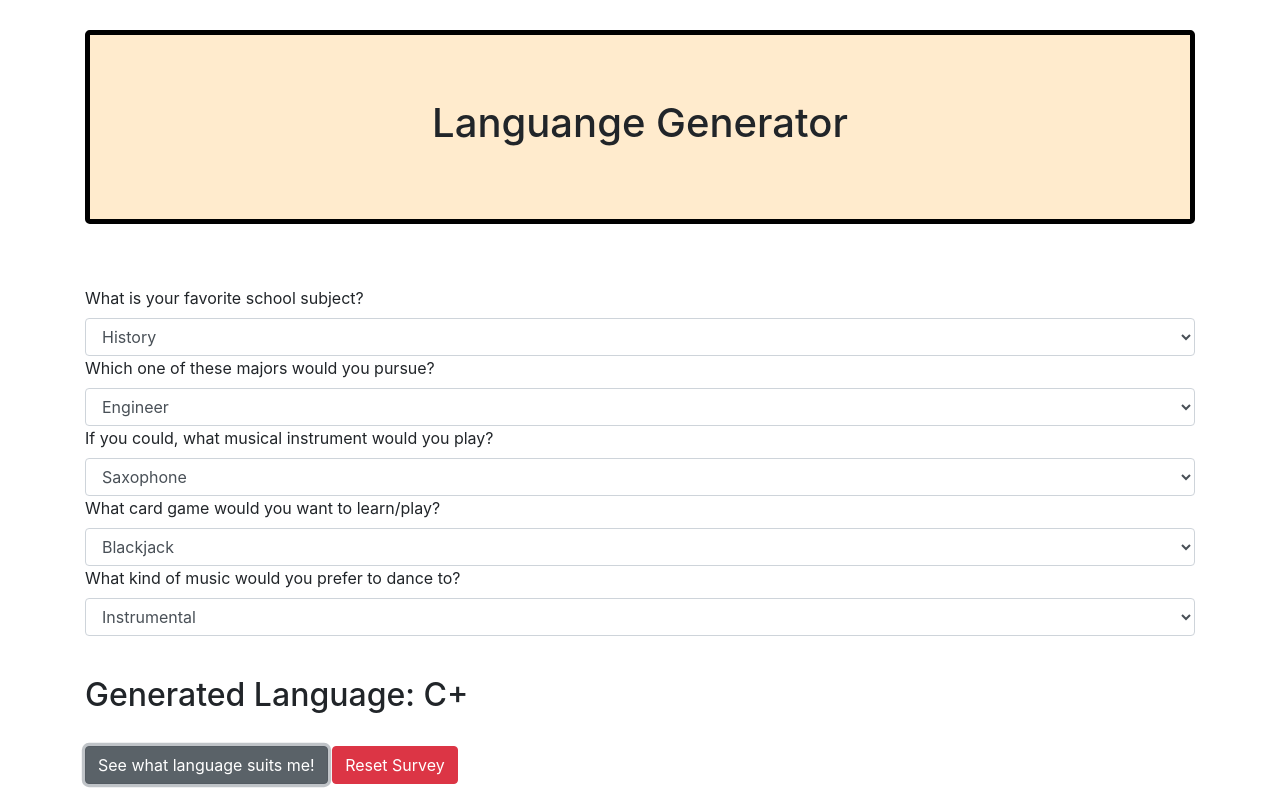
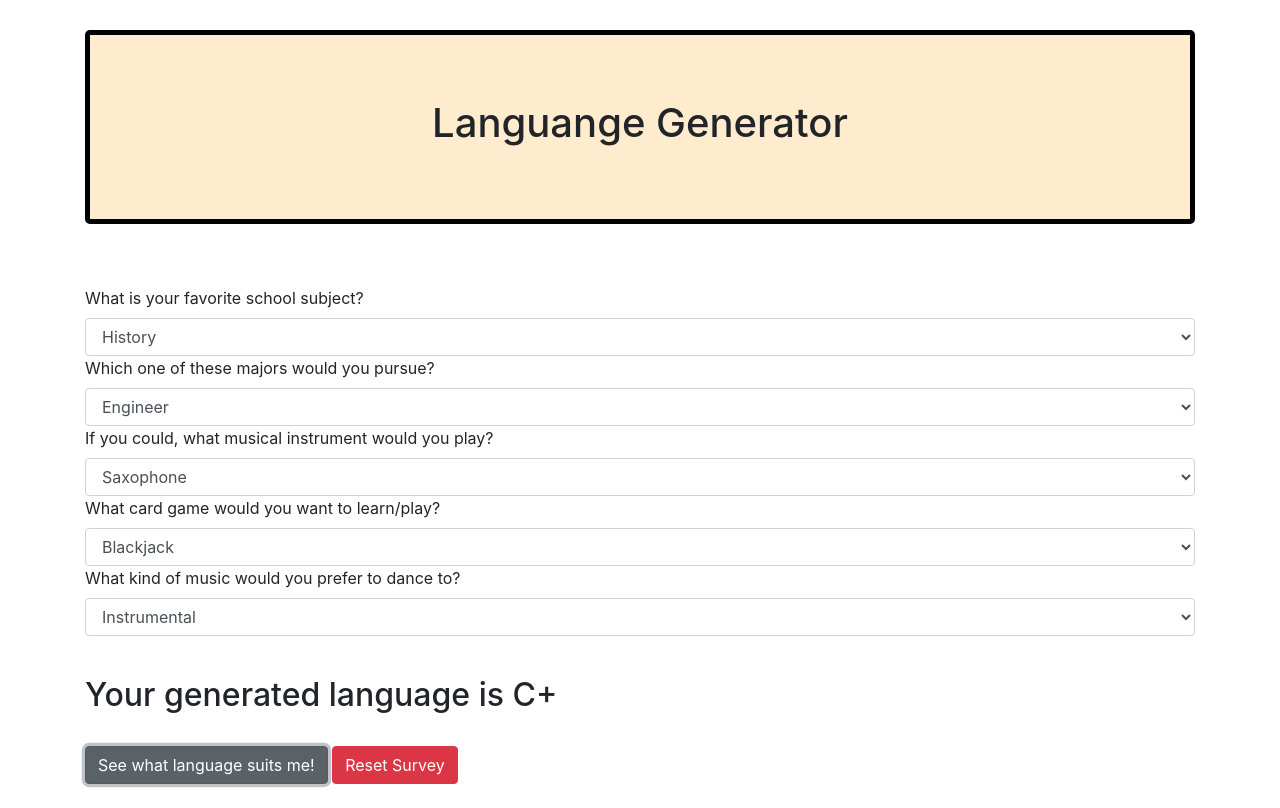
Before and after one commit to calliestump/EpicodusFriday2, a plain HTML site: page index.html in a window 1280 px wide. Both pictures are taken after a click on the button "See what language suits me!". Drawn offline with Linux system fonts and the light colour scheme.

Commit message:
adds hide/display methods

```diff
--- a/css/styles.css
+++ b/css/styles.css
@@ -1,3 +1,6 @@
+#finalResult {
+  display: none;
+}
 .jumbotron {
   background-color: blanchedalmond;
   border:5px solid black;
--- a/index.html
+++ b/index.html
@@ -11,7 +11,7 @@
   <div class="spacing">
     <div class="container">
       <div class="jumbotron">
-        <h1>Languange Generator</h1>
+        <h1 id="heading">Languange Generator</h1>
       </div>
     </div>
   </div>
@@ -55,9 +55,11 @@
         </select>
       </div>
       <br>
-      <h2>Generated Language:
-        <span class= "final"></span>
-      </h2>
+      <div id="finalResult">
+        <h2>Your generated language is
+          <span class= "final"></span>
+        </h2>
+      </div>
       <br>
       <div class= "buttons">
         <button class="btn btn-secondary" id="submitButton">See what language suits me!</button>
--- a/js/scripts.js
+++ b/js/scripts.js
@@ -52,8 +52,9 @@ $(document).ready(function() {
     } else if (python > ruby && python > cplus) {
         result = ("Python");
     }
-  $(".final").append(result)
+    $(".final").append(result)
   });
   $("#submitButton").click(function() {
+    $("#finalResult").show();
   });
 });
```
